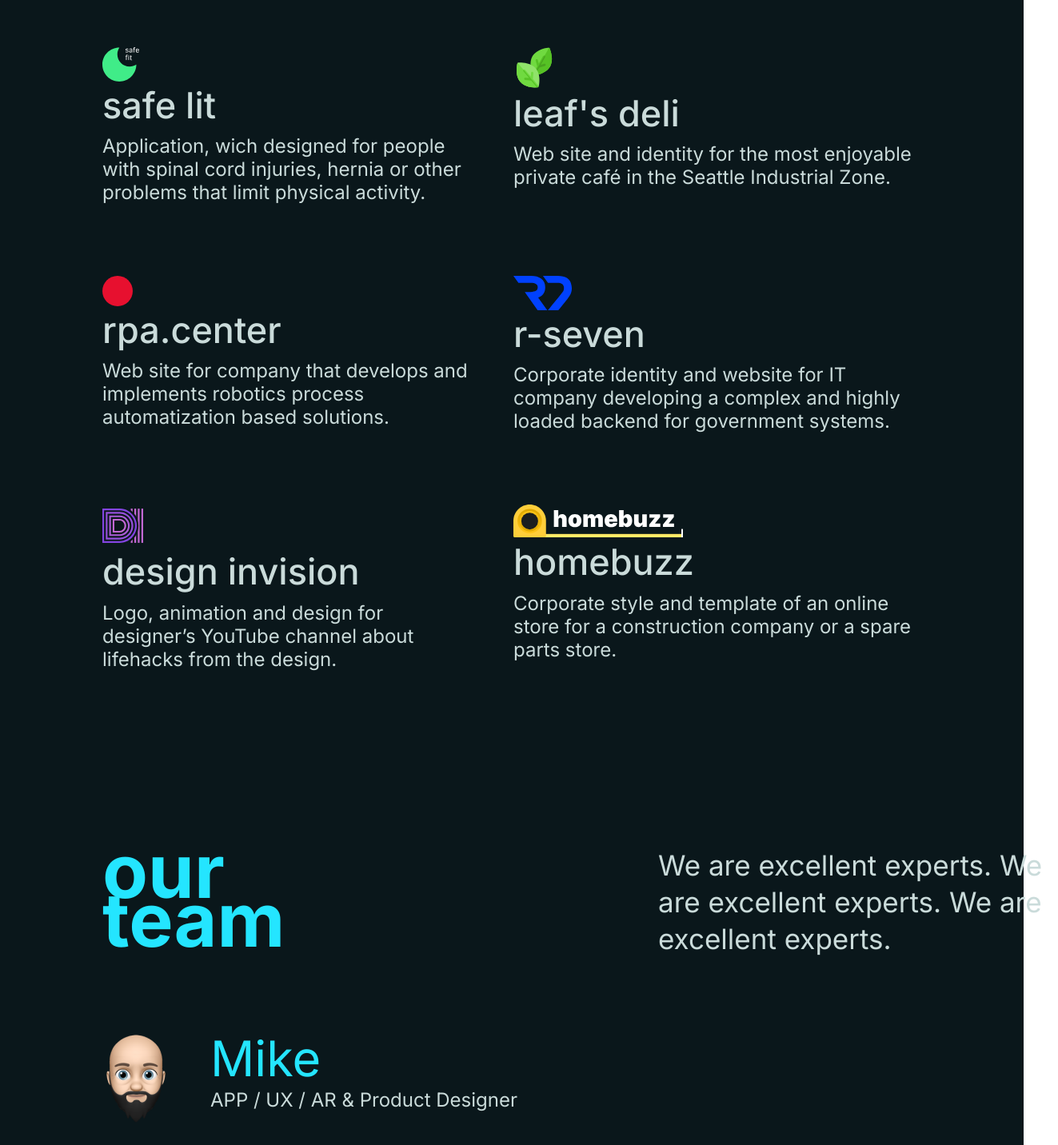
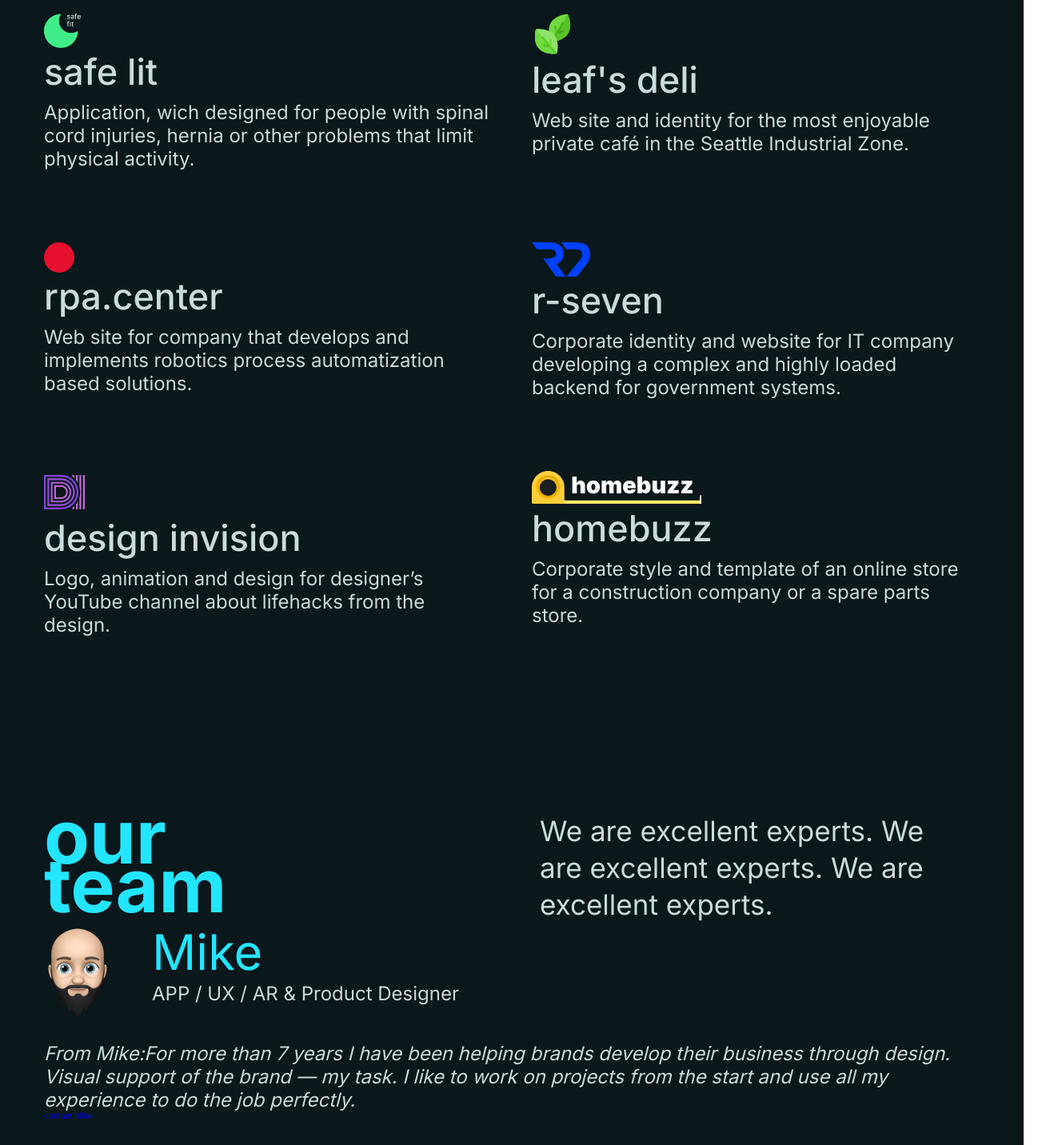
Before and after one commit to MajesticBay/majestic-bay, a React (Create React App) app: page / in a window 1280 px wide. Shown: the part 2105-3537 px from the top of the page at 80% size, 1323 px wide, since content can reach past the window. Built offline with nearby package versions, Linux system fonts and the light colour scheme.

Commit message:
Add an extra container for our-team top.

```diff
--- a/src/components/OurTeam.js
+++ b/src/components/OurTeam.js
@@ -2,8 +2,10 @@ import mike from '../images/mike.png';
 
 export const OurTeam = () => (
     <div className="our-team">
-        <h1 className="header">our<br/>team</h1>
-        <p className="header-description">We are excellent experts. We are excellent experts. We are excellent experts.</p>
+        <div className="our-team__header-container">
+            <h1 className="header">our<br/>team</h1>
+            <p className="header-description">We are excellent experts. We are excellent experts. We are excellent experts.</p>
+        </div>
         <div className="our-team__members-container">
             <div className="member">
                 <div className="member__top">
@@ -11,7 +13,7 @@ export const OurTeam = () => (
                     <h3 className="member__name">Mike</h3>
                     <p className="member__title">APP / UX / AR & Product Designer</p>
                 </div>
-                <p><span>From Mike:</span>For more than 7 years I have been helping brands develop their business through design. Visual support of the brand — my task. I like to work on projects from the start and use all my experience to do the job perfectly. </p>
+                <p className="member__about"><span>From Mike:</span>For more than 7 years I have been helping brands develop their business through design. Visual support of the brand — my task. I like to work on projects from the start and use all my experience to do the job perfectly. </p>
                 <a href="#">contact Mike</a>
             </div>
         </div>
--- a/src/scss/layout/_our-team.scss
+++ b/src/scss/layout/_our-team.scss
@@ -1,16 +1,23 @@
 .our-team {
-    display: grid;
-    gap: 2rem;
+    width: 100%;
     margin: 10rem 2rem 4rem 2rem;
     // margin: 2rem 4rem;
 
+    &__header-container {
+        display: grid;
+        gap: 2rem;
+    }
+
     &__members-container {
+        width: 100%;
         display: flex;
         flex-direction: column;
     }
 }
 
 .member {
+    width: 100%;
+
     &__top {
         display: grid;
         grid-template-columns: 85px 500px;
@@ -38,14 +45,26 @@
         line-height: 29.05px;
         color: var(--color-white);
     }
+
+    &__about {
+        width: 100%;
+        font-size: 2.4rem;
+        font-style: italic;
+        line-height: 29.05px;
+        color: var(--color-white);
+    }
 }
 
 @media only screen and (min-width: 400px) {
     .our-team {
-        width: 80%;
-        grid-template-columns: 1fr 1fr;
-        column-gap: 5rem;
-        row-gap: 9rem;
+        // width: 80%;
+        max-width: 1170px;
         margin: 20rem 2rem 4rem 2rem;
+
+        &__header-container {
+            grid-template-columns: 1fr 1fr;
+            column-gap: 5rem;
+            row-gap: 9rem;
+        }
     }
 }
--- a/src/scss/main.css
+++ b/src/scss/main.css
@@ -241,13 +241,18 @@ a {
 }
 
 .our-team {
+  width: 100%;
+  margin: 10rem 2rem 4rem 2rem;
+}
+
+.our-team__header-container {
   display: -ms-grid;
   display: grid;
   gap: 2rem;
-  margin: 10rem 2rem 4rem 2rem;
 }
 
 .our-team__members-container {
+  width: 100%;
   display: -webkit-box;
   display: -ms-flexbox;
   display: flex;
@@ -255,6 +260,10 @@ a {
   -webkit-box-direction: normal;
       -ms-flex-direction: column;
           flex-direction: column;
+}
+
+.member {
+  width: 100%;
 }
 
 .member__top {
@@ -296,15 +305,25 @@ a {
   color: var(--color-white);
 }
 
+.member__about {
+  width: 100%;
+  font-size: 2.4rem;
+  font-style: italic;
+  line-height: 29.05px;
+  color: var(--color-white);
+}
+
 @media only screen and (min-width: 400px) {
   .our-team {
-    width: 80%;
+    max-width: 1170px;
+    margin: 20rem 2rem 4rem 2rem;
+  }
+  .our-team__header-container {
     -ms-grid-columns: 1fr 1fr;
         grid-template-columns: 1fr 1fr;
     -webkit-column-gap: 5rem;
             column-gap: 5rem;
     row-gap: 9rem;
-    margin: 20rem 2rem 4rem 2rem;
   }
 }
 
@@ -339,7 +358,7 @@ a {
 
 @media only screen and (min-width: 400px) {
   .our-works {
-    width: 80%;
+    max-width: 1170px;
     -ms-grid-columns: 1fr 1fr;
         grid-template-columns: 1fr 1fr;
     -webkit-column-gap: 5rem;
@@ -357,7 +376,7 @@ a {
 }
 
 .story {
-  width: 80%;
+  max-width: 1170px;
   display: -webkit-box;
   display: -ms-flexbox;
   display: flex;
@@ -434,7 +453,7 @@ a {
 
 @media only screen and (min-width: 400px) {
   .what-we-do {
-    width: 80%;
+    max-width: 1170px;
     margin: 6rem 0;
     -ms-grid-columns: (minmax(350px, 1fr))[2];
         grid-template-columns: repeat(2, minmax(350px, 1fr));
```
Also changed, not shown: 1 other file (tests, documents, lock files or other folders).
